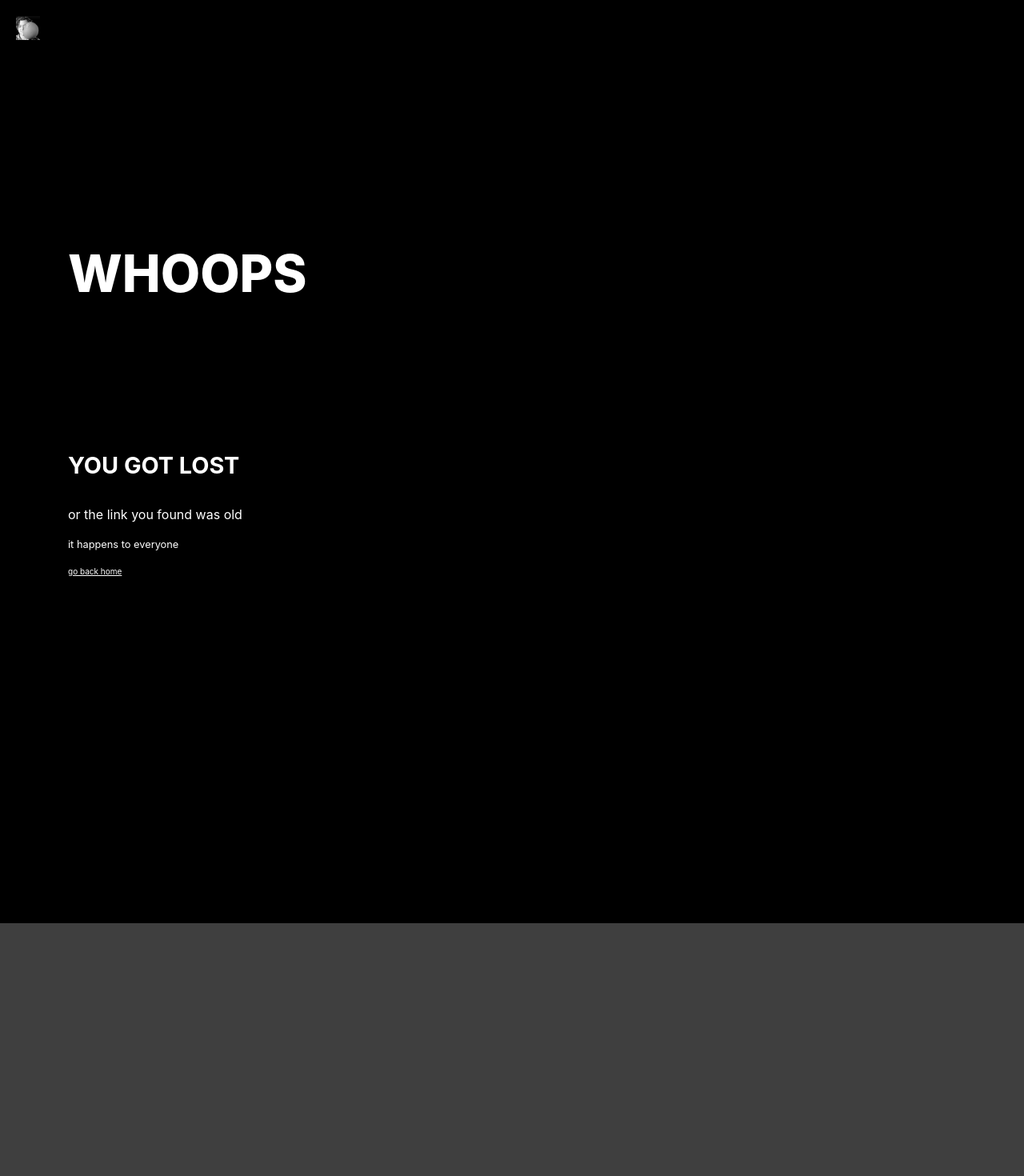
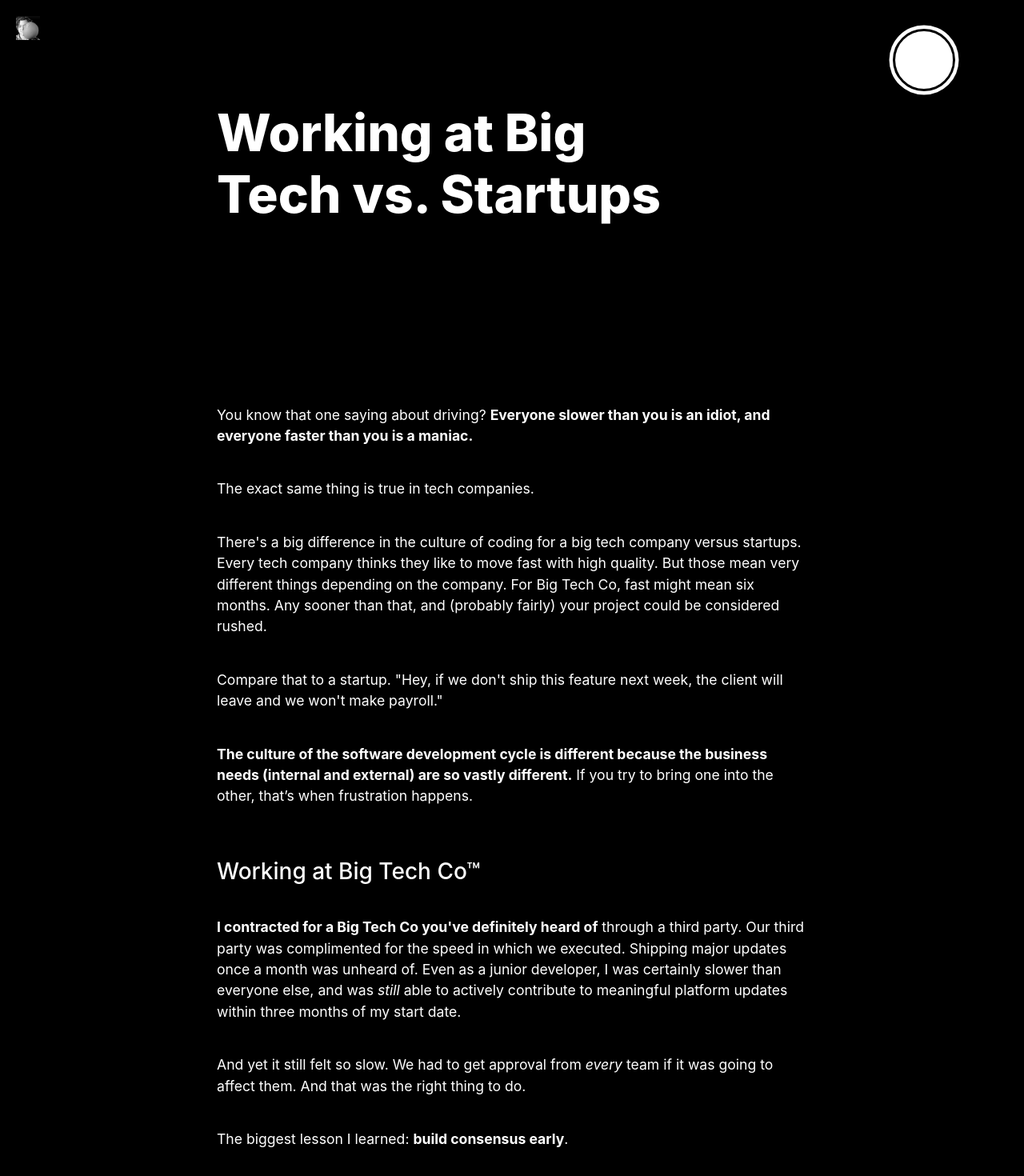
Before and after one commit to DeeterCesler/personal-site, a React (Create React App) app: page /startups-vs-big-tech in a window 1280 px wide. Before the commit this address led to /notfound. Shown: the top 1470 px of the page at 80% size. Before the commit the page ends 1154 px from the top, so only its background shows below. Built offline with nearby package versions, Linux system fonts and the light colour scheme.

Commit message:
a lot. add blog post, fixing scroller bug, reorganizing home page, a couple styling tweaks

```diff
--- a/src/App.css
+++ b/src/App.css
@@ -10,14 +10,18 @@ html, body {
   background-color: #000;
   z-index: 2;
   height: 70px;
-  padding: 20px;
+  position: fixed;
+  /* background-image: linear-gradient(rgba(255,255,255,1),rgba(255,255,255,0)); */
 }
 
-#logo {
-  position: fixed;
+.glow {
+  height: 10px;
+  width: 100%;
+  background-color: black; /* For browsers that do not support gradients */
 }
 
-#logo img {
+.logo img {
+  margin: 20px;
   max-height: 30px;
 }
 
@@ -486,13 +490,12 @@ svg {
 
 .pop-in, .pop-in-initial {
   animation: pop-in;
-  animation-duration: 1s;
-  /* z-index: 5; */
+  animation-duration: 0.5s;
   position: relative;
 }
 
 .pop-in-initial {
-  animation-duration: 0.5s;
+  animation-duration: 0.2s;
 }
 
 @keyframes pop-in {
@@ -536,3 +539,11 @@ svg {
       stroke: #000;
   }
 }
+
+.blog-text p, .blog-text li {
+  font-size: 1.1rem;
+}
+
+.blog-text p, .blog-text > ul {
+  margin: 40px 0;
+}
--- a/src/App.js
+++ b/src/App.js
@@ -9,6 +9,7 @@ import Dungeon from './FUN/dungeon';
 import Now from './Now';
 import ReactGA from 'react-ga';
 import NotFoundPage from './NotFoundPage';
+import StartupsVersus from './StartupsVersus';
 ReactGA.initialize('UA-110417068-2');
 ReactGA.pageview(window.location.pathname + window.location.search);
 
@@ -30,9 +31,11 @@ const consoleArt = `
                                                  `;
 
 const consoleMessage = `
-Welcome! If you're checking the console, you're probably another developer seeing who I am and what I'm about.
+Welcome! Happy you're here.
 
-Happy you're here. I will share any code you see that you're interested, if you ask!
+If you're checking the console, you're probably another developer seeing who I am and what I'm about.
+
+I will share any code you see that you're interested, if you ask!
 
 `;
 
@@ -48,26 +51,6 @@ function App(){
     return <HomePage />
   }
 
-  // const work = () => {
-  //   return <Work/>
-  // }
-
-  const fun = () => {
-    return <Fun/>
-  }
-
-  const dungeon = () => {
-    return <Dungeon/>
-  }
-
-  const now = () => {
-    return <Now/>
-  }
-
-  const notFoundPage = () => {
-    return <NotFoundPage />
-  }
-
   return (
       <div className="App">
         <Logo/>
@@ -75,11 +58,12 @@ function App(){
           <Route exact path="/" render={homepage}/>
           <Route exact from="/index" to="/"/>
           <Route exact path="/index.html" render={homepage}/>
-          {/* <Route exact path="/code" render={this.fun}/> */}
-          <Route exact path="/fun" render={fun}/>
-          <Route exact path="/fun/dungeon" render={dungeon}/>
-          <Route exact path="/now" render={now}/>
-          <Route exact path="/notfound" render={notFoundPage}/>
+          {/* <Route exact path="/work" render={Work}/> */}
+          <Route exact path="/fun" render={Fun}/>
+          <Route exact path="/fun/dungeon" render={Dungeon}/>
+          <Route exact path="/now" render={Now}/>
+          <Route exact path="/notfound" render={NotFoundPage}/>
+          <Route exact path="/startups-vs-big-tech" render={StartupsVersus}/>
           <Redirect from="/*" to="/notfound"/>
         </Switch>
       </div>
--- a/src/HomePage.jsx
+++ b/src/HomePage.jsx
@@ -5,10 +5,9 @@ import insta from "./img/icons/instagram.svg"
 import linkedin from "./img/icons/linkedin.svg"
 import medium from "./img/icons/medium.svg"
 import email from "./img/icons/email.svg"
-import Scroller from "./Scroller";
 
 const HomePage = () => {
-    const [confettiNumber, setConfettiNumber ] = useState(1);
+    const [confettiNumber, setConfettiNumber] = useState(1);
     const jsConfetti = new JSConfetti()
 
     const confetti = () =>{
@@ -46,7 +45,6 @@ const HomePage = () => {
 
     return (
         <div className="home">
-            <Scroller />
             <div className="container">
                 <div className="mini-spacer"></div>
                 <h1 className="big-name">Deeter<br/>Cesler</h1>
@@ -66,9 +64,10 @@ const HomePage = () => {
                     <div className="links">
                         {/* <a className="link-p" style= {{ textDecoration: "none" }} href="/code">CODE</a> */}
                         {/* <p className="link-p"><a className="link" style= {{ textDecoration: "none" }} href="/work">WORK</a></p> */}
+                        <p className="link-p"><a className="link" style= {{ textDecoration: "none" }} href="/now">NOW</a></p>
+                        <p className="link-p"><a className="link" style= {{ textDecoration: "none" }} href="/startups-vs-big-tech">BLOG</a></p>
                         <p className="link-p"><a target="_blank" rel="noreferrer" className="link" style= {{ textDecoration: "none" }} href="https://deeter.gumroad.com/l/TSXqK">WRITE BETTER EMAILS</a></p>
                         <p className="link-p"><a className="link" style= {{ textDecoration: "none" }} href="/fun">SOMETHING FUN</a></p>
-                        <p className="link-p"><a className="link" style= {{ textDecoration: "none" }} href="/now">NOW</a></p>
                     </div>
                     <div className="icons">
                         <a target="_blank" rel="noopener noreferrer" href="https://twitter.com/DeeterCesler">
--- a/src/Logo/index.jsx
+++ b/src/Logo/index.jsx
@@ -3,10 +3,13 @@ import home from '../img/home.jpg'
 
 const Logo = () => {
     return(
-        <div height="250px" id="logo" className="top-nav">
-            <a href="/">
-                <img src={home} alt="home" />
-            </a>
+        <div className="top-nav">
+            <div className="logo">
+                <a href="/">
+                    <img src={home} alt="home" />
+                </a>
+            </div>
+            <div className="glow" />
         </div>
     )
 }
--- a/src/Scroller.jsx
+++ b/src/Scroller.jsx
@@ -3,13 +3,16 @@ import $ from "jquery";
 
 export default function Scroller(){
 
-    const maxHeight = Math.max(
-        document.body.scrollHeight, document.documentElement.scrollHeight,
-        document.body.offsetHeight, document.documentElement.offsetHeight,
-        document.body.clientHeight, document.documentElement.clientHeight
-    );
+    // TODO: add caching so it's not constantly recalculating body window
+    // I can't just declare it up here because on initial
+    // load it sees the DOM has a height of zero.
 
-    $(window).scroll(function() {
+    $(window).on('scroll', function() {
+        const maxHeight = Math.max(
+            document.body.scrollHeight, document.documentElement.scrollHeight,
+            document.body.offsetHeight, document.documentElement.offsetHeight,
+            document.body.clientHeight, document.documentElement.clientHeight
+        );
 
         const baseHeight = $(window).height();
         const currentHeight = $(window).scrollTop() + baseHeight
--- /dev/null
+++ b/src/StartupsVersus.jsx
@@ -0,0 +1,59 @@
+import React from "react";
+import Scroller from "./Scroller";
+
+const StartupsVersus = () => {
+    return(
+        <div className="home">
+            <Scroller />
+            <div className="container" style={{maxWidth: '60%'}}>
+                <h1 className="header">Working at Big Tech vs. Startups</h1>
+                <div className="spacer"/>
+                <div className="blog-text">
+                    <p>You know that one saying about driving? <b>Everyone slower than you is an idiot, and everyone faster than you is a maniac.</b></p>
+                    <p>The exact same thing is true in tech companies.</p>
+                    <p>There's a big difference in the culture of coding for a big tech company versus startups. Every tech company thinks they like to move fast with high quality. But those mean very different things depending on the company. For Big Tech Co, fast might mean six months. Any sooner than that, and (probably fairly) your project could be considered rushed.</p>
+                    <p>Compare that to a startup. "Hey, if we don't ship this feature next week, the client will leave and we won't make payroll."</p>
+                    <p><b>The culture of the software development cycle is different because the business needs (internal and external) are so vastly different.</b> If you try to bring one into the other, that’s when frustration happens.</p>
+                    <br/>
+                    <h3>Working at Big Tech Co™</h3>
+                    <p><b>I contracted for a Big Tech Co you've definitely heard of</b> through a third party. Our third party was complimented for the speed in which we executed. Shipping major updates once a month was unheard of. Even as a junior developer, I was certainly slower than everyone else, and was <i>still</i> able to actively contribute to meaningful platform updates within three months of my start date.</p>
+                    <p>And yet it still felt so slow. We had to get approval from <i>every</i> team if it was going to affect them. And that was the right thing to do.</p>
+                    <p>The biggest lesson I learned: <b>build consensus early</b>.</p>
+                    <p>How I learned to think about working at Big Tech Co:</p>
+                    <ul style={{marginTop: '-20px'}}>
+                        <li>Work on your communication and think about how to be helpful to your leads.</li>
+                        <li>Lower your expecations for speed. Is the security team briefed on what you’re doing? Have they been able to manage the risks your product will add (e.g. checking dependencies and packages you’re adding to the platform)?</li>
+                        <li>Expect longer lead times for QA departments to approve (or disapprove) your code.</li>
+                        <li>If you don't have an embedded SDET or SDET teams, expect to write your own unit tests (as I believe each dev should be doing anyway).</li>
+                        <li>You'll be slower to adopt new tech (which is good in this context), so get pro-level at whatever stack you're using.
+                            <ul>
+                                <li>E.g. if you're using JS, learn about <a target="_blank" rel="noreferrer" href="https://www.youtube.com/watch?v=Bv_5Zv5c-Ts&t=44s">the weird parts</a></li>
+                                <li>Learn the basics of every layer in your stack, like how to move fluidly between DB, to server, to frontend, to cloud</li>
+                                <li>If your company has a style guide, get intimately familiar. Teach other people how to follow it (or build a linter that can implement it for you)</li>
+                            </ul>
+                        </li>
+                    </ul>
+                    <p>In sum, take some initiative <i>in the direction your company wants to go.</i> Never go solo. Get your team and leaders' buy-in. If you try to move on your own, you'll get frustrated and so will the people around you.</p>
+                    <br/>
+                    <h3>Working at Scrappy Startup Inc</h3>
+                    <p>More recently, I've contracted with two small startups. Both of them have multiple people on the team, but none are full-time. They are bootstrapped, but with enough funding to actually pay me (hence the contracting).</p>
+                    <p>The biggest lesson so far: <b>speed {'>'} perfection</b>.</p>
+                    <p>Big Co tries to feel small (AKA fast and creative) and small companies try to feel big (AKA ordered and stable...or stable enough to keep you there). But startups, especially when they are early and struggling for talent, are begging to be led.</p>
+                    <p>
+                        <b>They <i>want</i> you to take initiate</b> and make suggestions.
+                        <br/>
+                        <b>They <i>want</i> you to deviate</b> from the wireframes by 5% if it's going to save you 50% of the time to get to market.
+                        <br/>
+                        <b>They <i>want</i> your input</b> on areas that may have nothing to with software. I double as a copywriter and email marketer (previous jobs) and will make candid suggestions about both.
+                    </p>
+                    <p>Getting your product out there for feedback is way, way better than coding for a year to craft a pixel-perfect, tested application that no one wants.</p>
+                    <p>If you're building MVP (and it's not B2B or you have thousands of customers banging down your door), then tech debt is okay. Just ship. Get out the door so you're not holding up sales and marketing. Don't worry about optimizing. Refactor only after you've actually proven the concept.</p>
+                    <p>In short, be a leader. Or at least think like one. That's what every organization wants.</p>
+                </div>
+                <div className="mini-spacer"/>
+            </div>
+        </div>
+    )
+}
+
+export default StartupsVersus;
```
